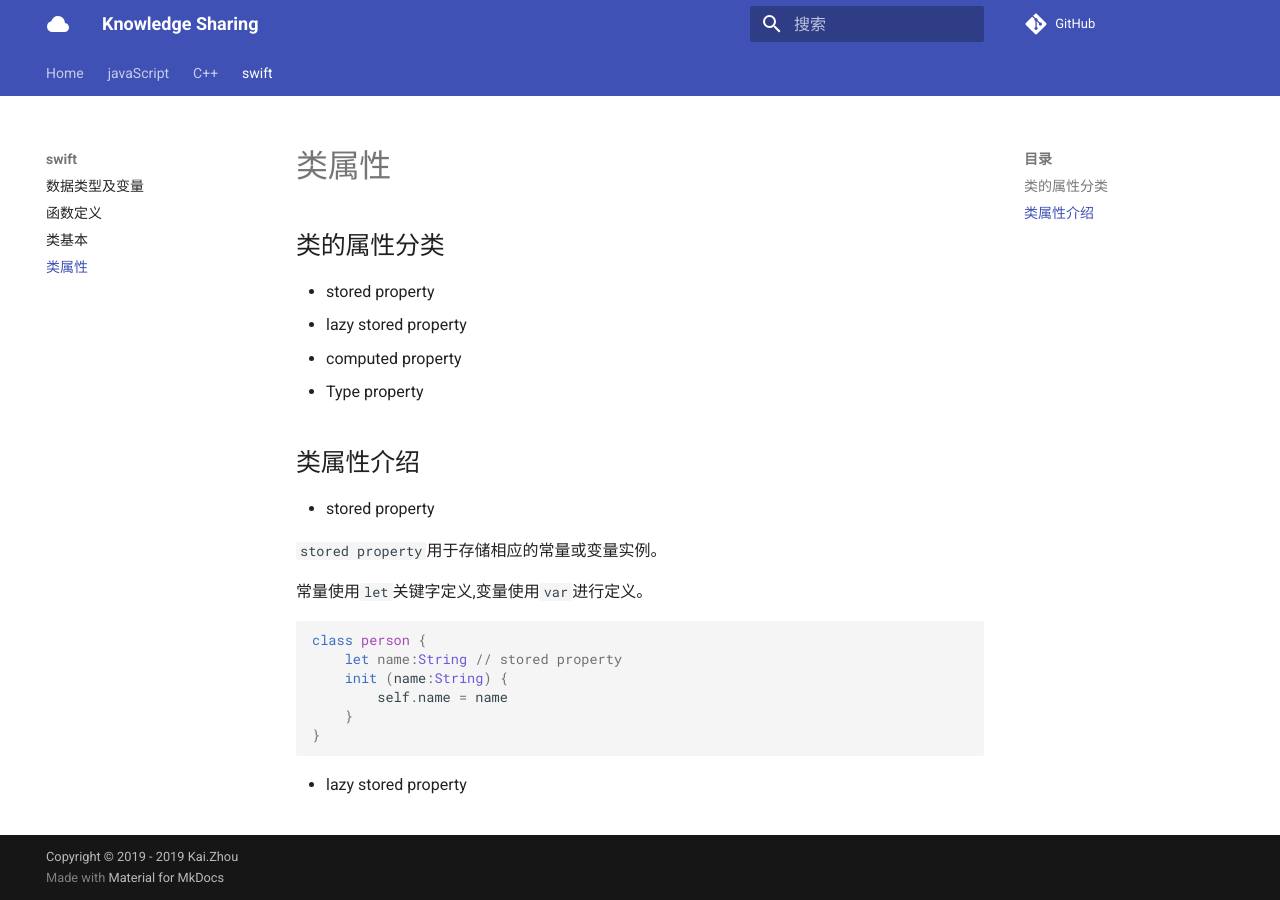
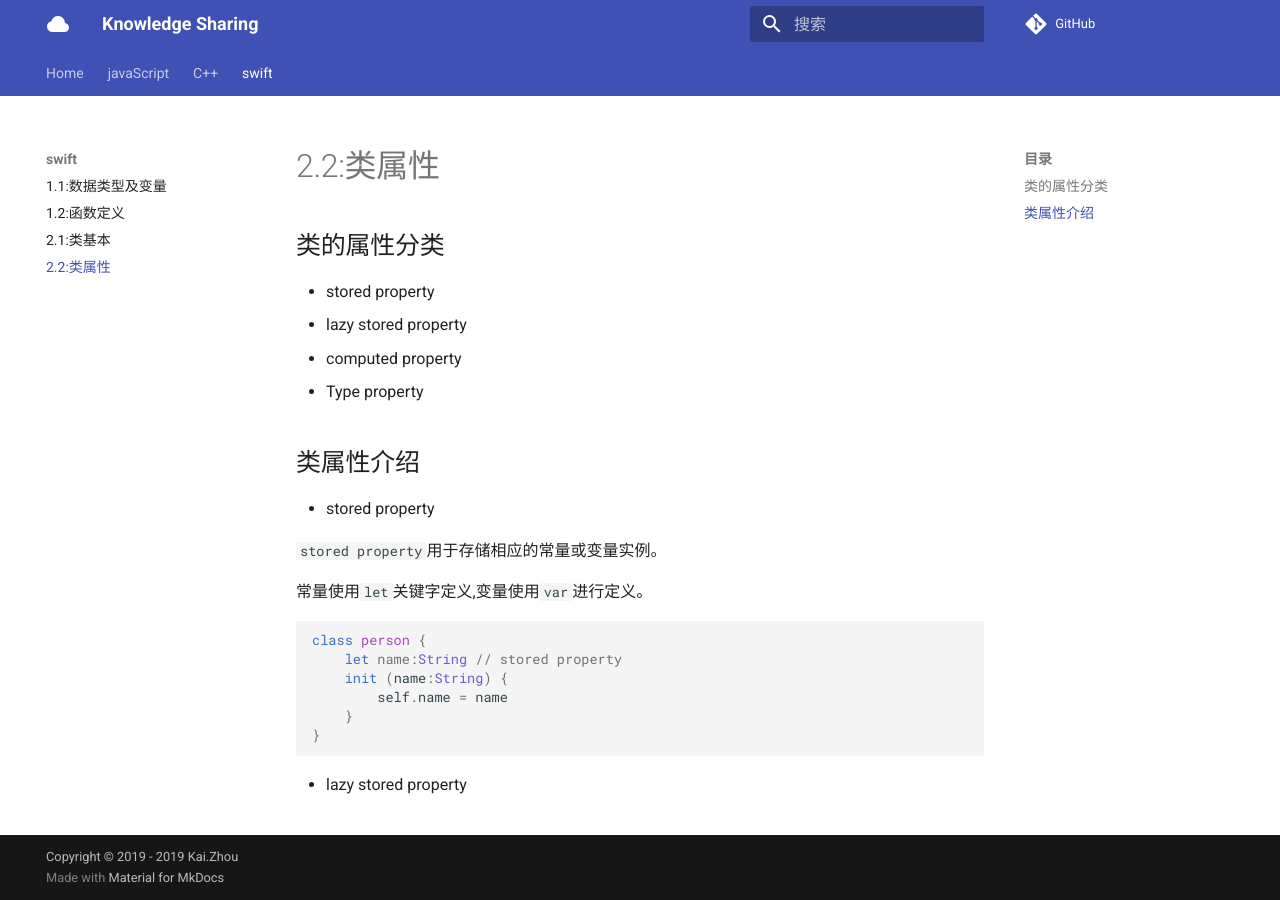
Before and after one commit to zhoukaidev/ks_blog, an MkDocs documentation site: the page built from docs/swift/class_property.md, in a window 1280 px wide. Built offline with MkDocs 1.6.1 and Material for MkDocs 9.7.7, drawn with Linux system fonts in a browser that asks for light colours; comment, search, counter and statistics services are not loaded.

Commit message:
Add section index in mkdocs.yml

```diff
--- a/mkdocs.yml
+++ b/mkdocs.yml
@@ -34,7 +34,7 @@ nav:
       - '单例模式': C++/others/singleTon_mutex_call_once.md
       - '单例模式_2': C++/others/singleTon_atomic_static_member.md
   - 'swift':
-    - '数据类型及变量': swift/basic.md
-    - '函数定义': swift/function.md
-    - '类基本': swift/class_basic.md
-    - '类属性': swift/class_property.md
+    - '1.1:数据类型及变量': swift/basic.md
+    - '1.2:函数定义': swift/function.md
+    - '2.1:类基本': swift/class_basic.md
+    - '2.2:类属性': swift/class_property.md
```
